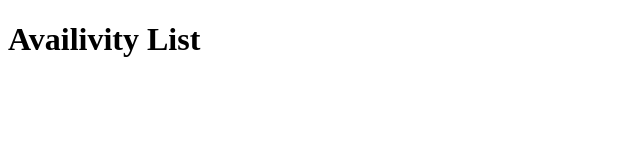
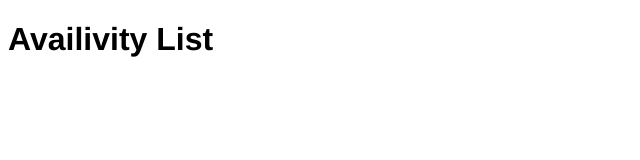
Before and after one commit to lkelevra/taskeasy-frontend, a Vue app: page / in a window 1280 px wide. Shown: the top 160 px of the page, without its empty margins (0-640 px from the left). Built offline with nearby package versions, Linux system fonts and the light colour scheme.

Commit message:
Fix uppercase on Components path

```diff
--- a/src/App.vue
+++ b/src/App.vue
@@ -1,15 +1,22 @@
 <template lang="pug">
   #app
     h1 Availivity List
+    #schedule
+      ul
+        hour(v-for="schedule in schedules" :schedule="schedule" :key="schedule.hour")
+
 
 
 </template>
 
 <script>
+import Hour from './components/Hour'
+import getDisponibility from './api'
+
 export default {
   name: 'app',
   components: {
-
+        Hour
   },
   data () {
     return {
@@ -17,9 +24,25 @@
       ]
     }
   },
+  mounted: function(){
+    let self = this
+    getDisponibility()
+    .then( function(data) {
+      console.log(data)
+      self.schedules = data
+    })
+  }
 
 }
 </script>
 <style lang="stylus">
-
+#app
+  font-family 'Avenir', Helvetica, Arial
+#schedule
+  border v
+  overflow hidden
+ul
+  padding 0
+  max-width 100vw
+  margin 0
 </style>
--- a/src/components/Hour.vue
+++ b/src/components/Hour.vue
@@ -6,7 +6,7 @@
 </template>
 
 <script>
-import Users from '../Components/Users'
+import Users from './Users'
 
 export default {
   name: 'hour',
```
